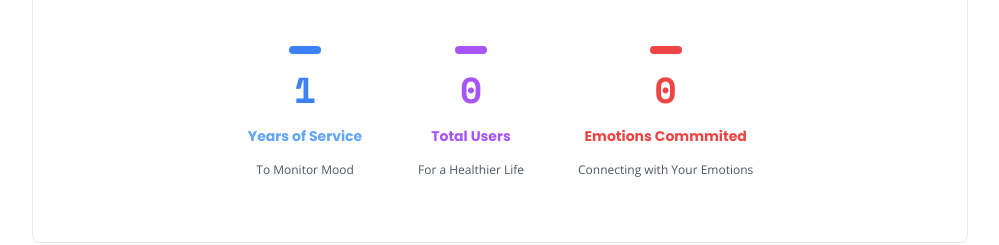
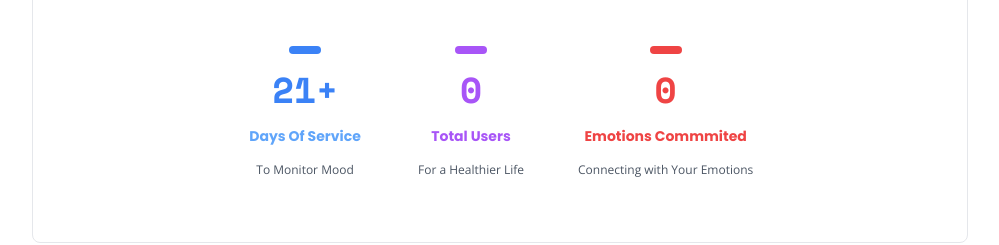
Before and after one commit to KlasniMisho123/MoodCheck, a Next.js app: page /aboutus in a window 1280 px wide. Shown: the part 564-809 px from the top of the page, without its empty margins (140-1139 px from the left). Built offline with nearby package versions, Linux system fonts and the light colour scheme; no server answers; the database is empty; some icons are missing.

Commit message:
TimeofService Commit

```diff
--- a/components/Aboutus.js
+++ b/components/Aboutus.js
@@ -1,6 +1,6 @@
 'use client'
 import { Fugaz_One, Poppins, Space_Mono } from 'next/font/google';
-import React from 'react'
+import React, { useEffect, useState } from 'react'
 import AboutusElement from './AboutusElement';
 import TeamMember from './TeamMember';
 import OurAdvantages from './OurAdvantages';
@@ -35,10 +35,30 @@ const demoTeamMembers = [
 export default function Aboutus() {
   const {totalUsers, totalEmotions, totalFeedback } = useAuth()
 
-  const demoStatsElement = (<div className=' flex flex-col items-center border  bg-white totalStatsOne '>
-    <div className={' flex gap-2 p-2 items-center lg:text-lg md:text-base sm:text-sm '  + poppins.className}> <p className='text-red-500 '> Total Emotions </p> <i className="fa-solid fa-face-grin-stars text-xl "></i> </div>
-    <p className={'text-red-500 text-lg '  + poppins.className}> {totalEmotions} </p>
-  </div> )
+  const [yearOfService, setYearOfService ] = useState(0)
+  const [timeOfService, setTimeOfService] = useState('')
+
+  function calculateSince() {
+    const start = new Date(2024, 9, 2);
+    const currentDate = new Date();
+
+    const timeDifference = currentDate - start;
+
+    const daysDifference = Math.floor(timeDifference / (1000 * 60 * 60 * 24));
+    const yearsDifference = currentDate.getFullYear() - start.getFullYear();
+
+    if((daysDifference / 365) >= 1 ) {
+      setYearOfService(yearsDifference)
+      setTimeOfService("Years Of Service")
+    } else {
+      setYearOfService(daysDifference)
+      setTimeOfService("Days Of Service")
+    }
+  }
+
+  useEffect(() => {
+    calculateSince()
+  }, [yearOfService]);
 
 
   return (
@@ -63,8 +83,8 @@ export default function Aboutus() {
 
                 <div className=' flex flex-col gap-4 items-center px-4 py-8 min-w-[150px] totalStats '>
                   <div className='border-1 border-blue-500  bg-blue-500 px-4 py-1 rounded-lg '> </div>
-                  <h2 className={'text-4xl text-blue-500 italic ' + mono.className}> 1 </h2>
-                  <h3 className={'text-sm text-blue-400 ' + poppins.className}> Years of Service </h3>
+                  <h2 className={'text-4xl text-blue-500 italic ' + mono.className}> {yearOfService}+ </h2>
+                  <h3 className={'text-sm text-blue-400 ' + poppins.className} >{timeOfService} </h3>
                   <h4 className={'text-xs text-gray-600 '}> To Monitor Mood </h4>
                 </div>
 
```
Also changed, not shown: Featues.txt.
